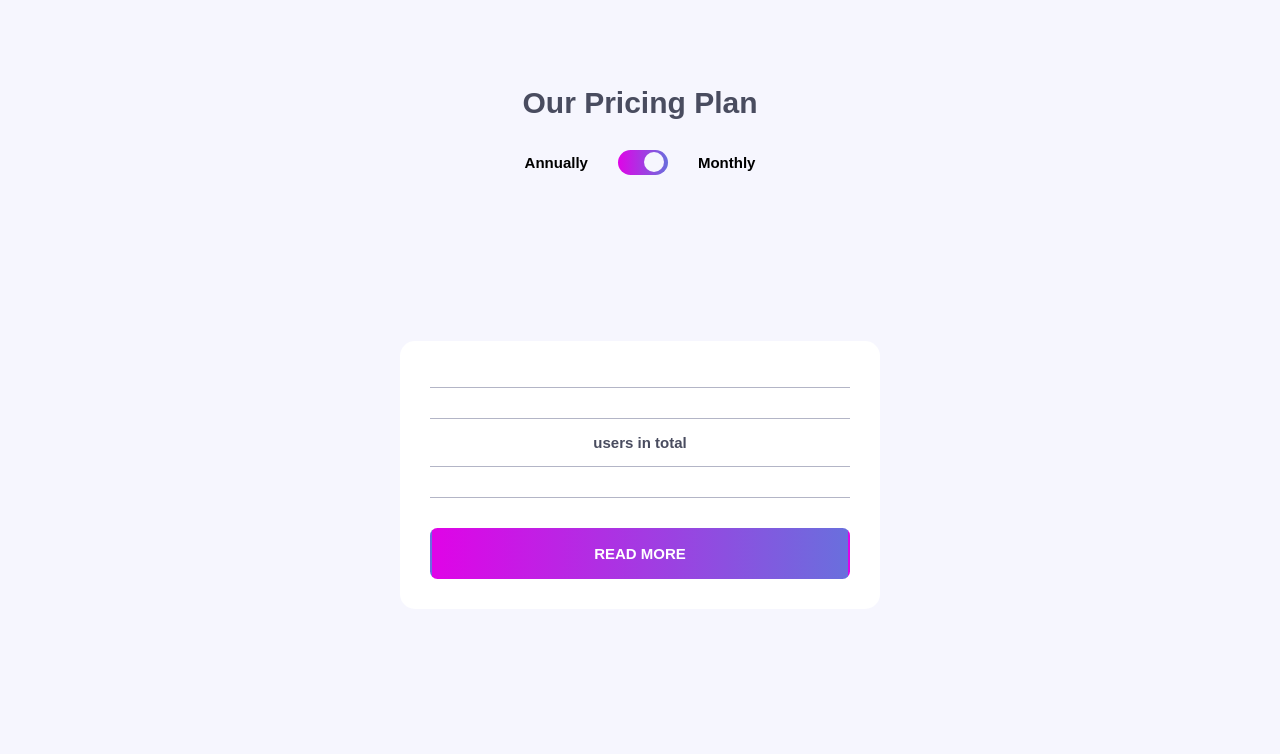
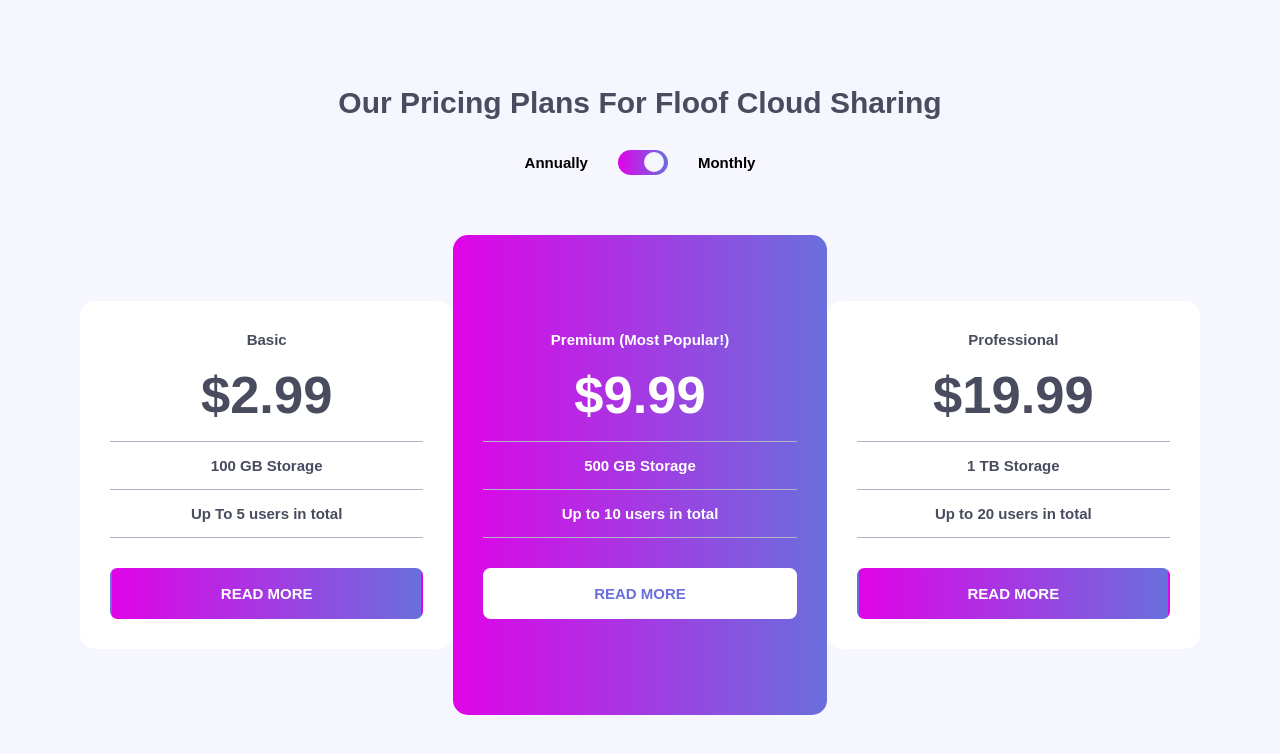
Before and after one commit to moris96/react-pricing-plan, a React (Create React App) app: page / in a window 1280 px wide. Shown: the top 754 px of the page. Built offline with nearby package versions, Linux system fonts and the light colour scheme.

Commit message:
Stage1 complete - focus on better styling and adding images and button popups text

```diff
--- a/src/App.js
+++ b/src/App.js
@@ -1,6 +1,4 @@
-
 import PricingPlan from "./components/PricingPlan/PricingPlan";
-
 
 
 function App() {
--- a/src/components/PricingCard/PricingCard.js
+++ b/src/components/PricingCard/PricingCard.js
@@ -1,7 +1,9 @@
 import React from 'react';
 import './PricingCard.css';
 
-const PricingCard = ({title, price, storage, users, sendUp}) => {
+// cloud sharing storage
+
+const PricingCard = ({title, price, storage, users}) => {
   return (
     <div className='PricingCard'>
         <header>
@@ -12,7 +14,6 @@ const PricingCard = ({title, price, storage, users, sendUp}) => {
         <div className='card-features'>
             <div className='card-storage'>{storage}</div>
             <div className='card-users-allowed'>{users} users in total</div>
-            <div className='card-send-up'>{sendUp}</div>
         </div>
         <button className='card-btn'>READ MORE</button>
     </div>
--- a/src/components/PricingPlan/PricingPlan.js
+++ b/src/components/PricingPlan/PricingPlan.js
@@ -1,25 +1,36 @@
-import React from 'react';
+import React, { useState } from 'react';
 import './PricingPlan.css';
 import PricingCard from '../PricingCard/PricingCard';
 
 const PricingPlan = () => {
+
+    const [selectMonthly, setSelectMonthly] = useState(true)
+    // console.log(selectMonthly)
+
+
   return (
     <div className='PricingApp'>
         <div className='app-container'>
             {/* header */}
             <header>
-                <h1 className='header-topic'>Our Pricing Plan</h1>
+                <h1 className='header-topic'>Our Pricing Plans For Floof Cloud Sharing</h1>
                 <div className='header-row'>
                     <p>Annually</p>
                     <label className='price-switch'>
-                        <input className='price-checkbox' type='checkbox' />
+                        <input className='price-checkbox' onChange={()=>{
+                            setSelectMonthly((prev)=> !prev)
+                        }}
+                        type='checkbox'
+                        />
                         <div className='switch-slider'></div>
                     </label>
                     <p>Monthly</p>
                 </div>
             </header>
             <div className='pricing-cards' >
-                <PricingCard/>
+                <PricingCard title={'Basic'} price={selectMonthly ? '$2.99' : '$35.88'} storage={'100 GB Storage'} users={'Up To 5'} />
+                <PricingCard title={'Premium (Most Popular!)'} price={selectMonthly ? '$9.99' : '$119.88'} storage={'500 GB Storage'} users={'Up to 10'} />
+                <PricingCard title={'Professional'} price={selectMonthly ? '$19.99' : '$239.88'} storage={'1 TB Storage'} users={'Up to 20'} />
             </div>
         </div>
     </div>
```
